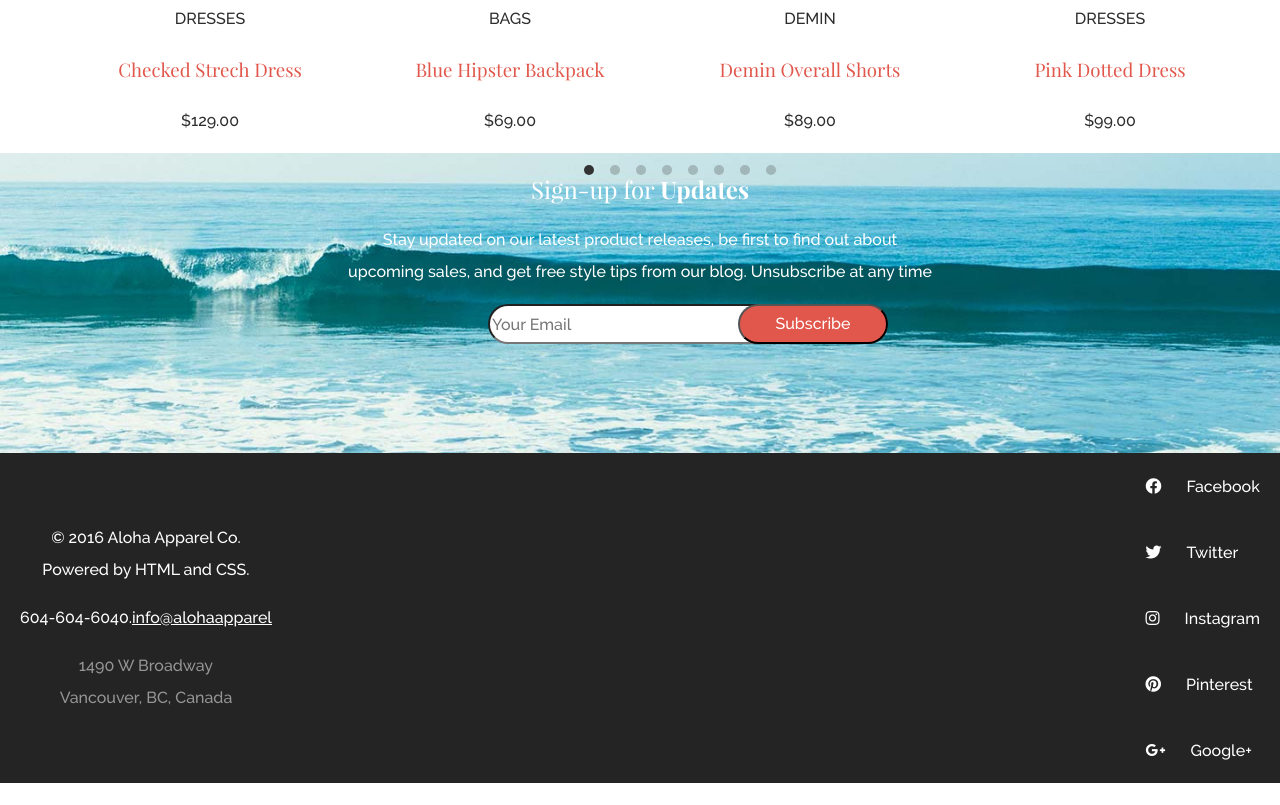
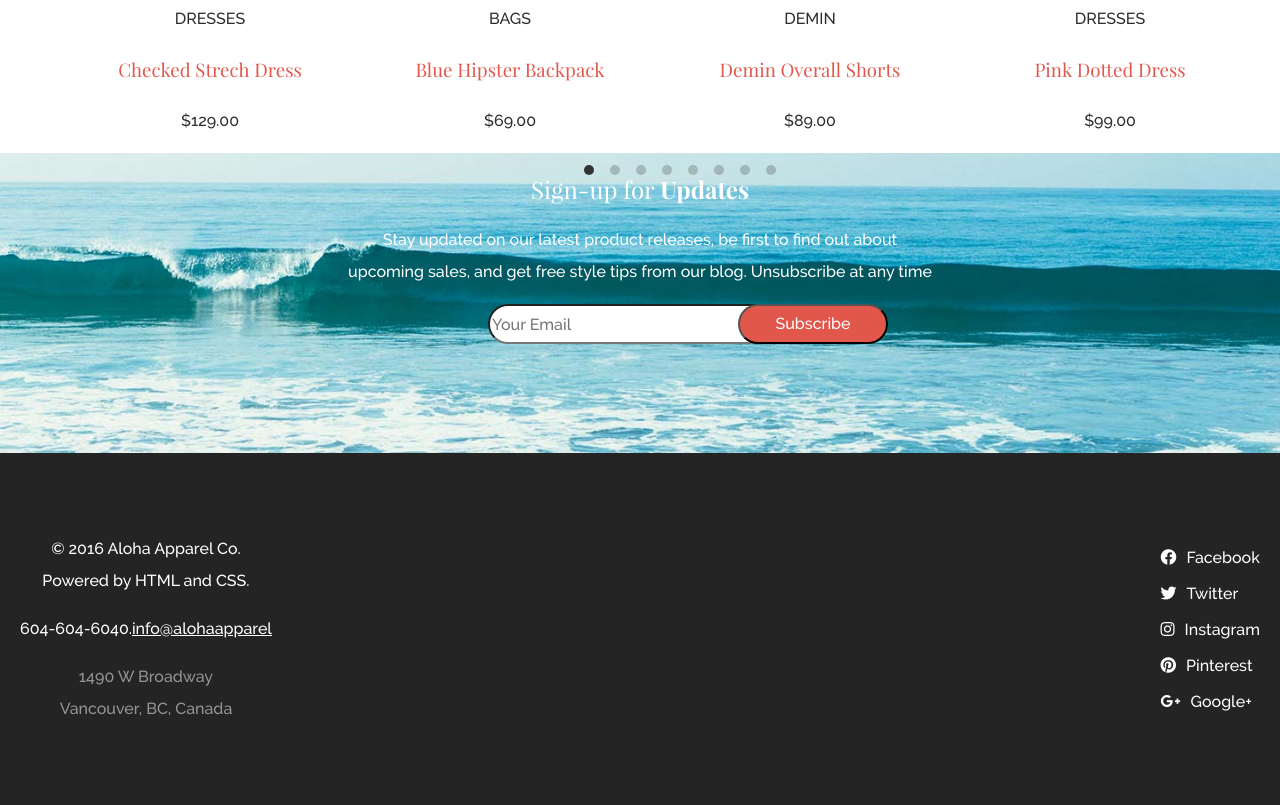
Before and after one commit to rishabagrawal/Aloha-project-, a plain HTML site: page index.html in a window 1280 px wide. Shown: the part 1695-2500 px from the top of the page. Before the commit the page ends 2478 px from the top, so only its background shows below. Drawn offline with nearby package versions, Linux system fonts and the light colour scheme.

Commit message:
fixed padding for social

```diff
--- a/style.css
+++ b/style.css
@@ -203,6 +203,7 @@ ul li h3 {
     justify-content: space-between;
     background: #242424;
     align-items: center;
+    height: 22em;
 }
 .contact, a {
     color: #fff;
@@ -221,7 +222,7 @@ ul li h3 {
     text-align: justify;
 }
 .social i {
-    padding: 25px;
+    padding: 10px;
     text-align: center;
 
 }
```
